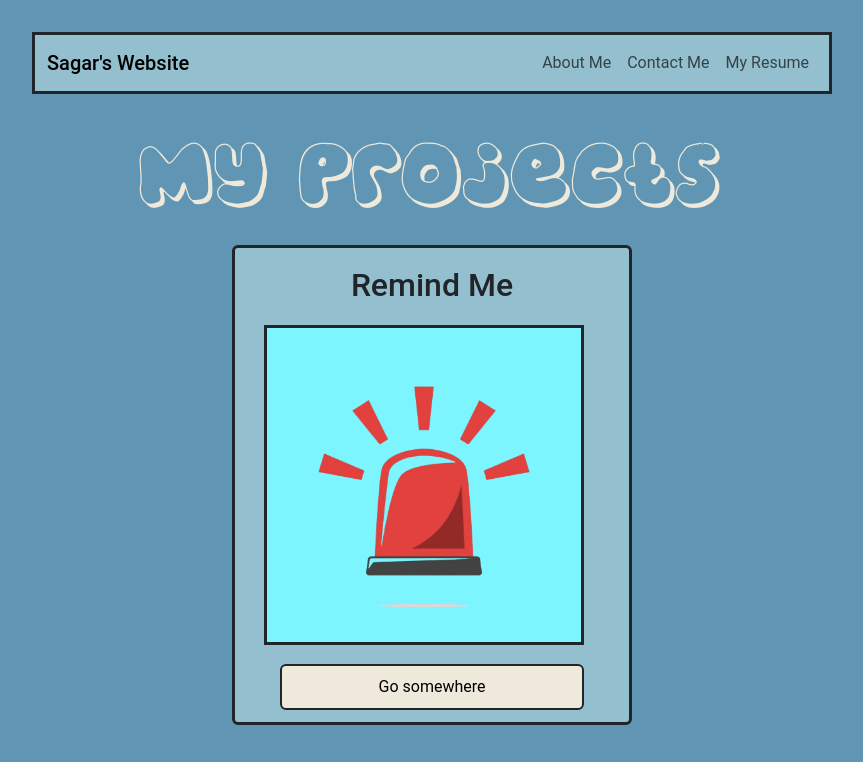
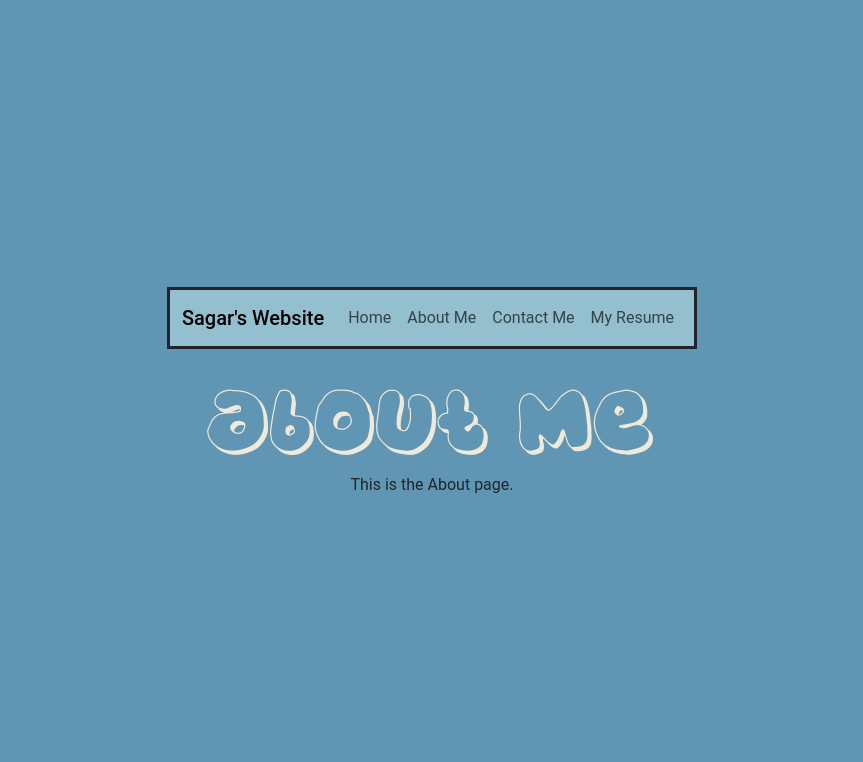
Before and after one commit to sagardhunna/sagardhunna, a React (Vite) app in the folder Frontend/: page /about in a window 1280 px wide. Shown: the top 762 px of the page, without its empty margins (208-1071 px from the left). Built offline with nearby package versions, Linux system fonts and the light colour scheme.

Commit message:
Added routing functionality in website to go to different pages

```diff
--- a/Frontend/package.json
+++ b/Frontend/package.json
@@ -13,7 +13,8 @@
     "bootstrap": "^5.3.3",
     "react": "^18.3.1",
     "react-bootstrap": "^2.10.6",
-    "react-dom": "^18.3.1"
+    "react-dom": "^18.3.1",
+    "react-router-dom": "^7.1.1"
   },
   "devDependencies": {
     "@eslint/js": "^9.15.0",
--- a/Frontend/src/App.jsx
+++ b/Frontend/src/App.jsx
@@ -1,19 +1,27 @@
 import { useState } from 'react'
 import 'bootstrap/dist/css/bootstrap.min.css'
 import './App.css'
+import { BrowserRouter as Router, Routes, Route } from 'react-router-dom'
+import About from './pages/About'
+import Contact from './pages/Contact'
+import Home from './pages/Home'
 import Header from './components/header/Header'
-import About from './components/about/About'
-import Projects from './components/projects/Projects'
+import NoPage from './pages/NoPage'
 
 function App() {
   const [count, setCount] = useState(0)
 
   return (
-    <div>
+    <Router>
       <Header />
-      <h1><b>My Projects</b></h1>
-      <Projects />
-    </div>
+      <Routes>
+        <Route index element={<Home />} />
+        <Route path="/home" element={<Home />} />
+        <Route path="/about" element={<About />} />
+        <Route path="/contact" element={<Contact />} />
+        <Route path="*" element={<NoPage />} />
+      </Routes>
+    </Router>
   )
 }
 
--- a/Frontend/src/components/header/Header.jsx
+++ b/Frontend/src/components/header/Header.jsx
@@ -3,20 +3,22 @@
 import Container from 'react-bootstrap/Container';
 import Nav from 'react-bootstrap/Nav';
 import Navbar from 'react-bootstrap/Navbar';
+import { Link } from 'react-router-dom';  // to link to the other pages
 
 
 const Header = () => {
     return (
-        <div style={{border:'solid'}}>
+        <div style={{ border: 'solid' }}>
             <Navbar expand="lg" className="bg-body-tertiary w-100 custom-navbar">
                 <Container fluid>
-                    <Navbar.Brand href="#home" className='title'>Sagar's Website</Navbar.Brand>
+                    <Navbar.Brand as={Link} to="/" className='title'>Sagar's Website</Navbar.Brand> {/*When someone clicks my name it goes to home page*/}
                     <Navbar.Toggle aria-controls="basic-navbar-nav" />
                     <Navbar.Collapse id="basic-navbar-nav">
                         <Nav className="ms-auto">
-                            <Nav.Link href="#about">About Me</Nav.Link>
-                            <Nav.Link href="#contact">Contact Me</Nav.Link>
-                            <Nav.Link href="/assets/Sagar_Dhunna_Resume.pdf" target="_blank" rel="noopener noreferrer">My Resume</Nav.Link>
+                            <Nav.Link as={Link} to="/home">Home</Nav.Link> {/* Link to Home */}
+                            <Nav.Link as={Link} to="/about">About Me</Nav.Link> {/* Link to About */}
+                            <Nav.Link as={Link} to="/contact">Contact Me</Nav.Link> {/* Link to Contact */}
+                            <Nav.Link href="/assets/Sagar_Dhunna_Resume.pdf" target="_blank" rel="noopener noreferrer">My Resume</Nav.Link> {/* Resume link */}
                             {/* important things to add when adding a link
                             target=”_blank” ensures that the pdf is opened in a new tab
                             rel=”noopener noreferrer” provides security and prevents anyone from manipulating the page*/}
--- /dev/null
+++ b/Frontend/src/pages/About.jsx
@@ -0,0 +1,10 @@
+function About() {
+    return (
+      <div>
+        <h1>About Me</h1>
+        <p>This is the About page.</p>
+      </div>
+    )
+  }
+
+  export default About;
--- /dev/null
+++ b/Frontend/src/pages/Contact.jsx
@@ -0,0 +1,10 @@
+function Contact() {
+    return (
+      <div>
+        <h1>Contact Me</h1>
+        <p>This is the Contact page.</p>
+      </div>
+    )
+  }
+
+  export default Contact;
--- /dev/null
+++ b/Frontend/src/pages/Home.jsx
@@ -0,0 +1,13 @@
+import Projects from '../components/projects/Projects'
+import 'bootstrap/dist/css/bootstrap.min.css'
+
+function Home() {
+    return (
+        <div>
+            <h1><b>My Projects</b></h1>
+            <Projects />
+        </div>
+    )
+}
+
+export default Home;
--- /dev/null
+++ b/Frontend/src/pages/NoPage.jsx
@@ -0,0 +1,12 @@
+import Header from "../components/header/Header";
+
+
+function NoPage() {
+    return (
+        <div>
+            <h1><b>Error 404: Not found</b></h1>
+        </div>
+    )
+}
+
+export default NoPage;
```
Also changed, not shown: 1 other file (tests, documents, lock files or other folders).
